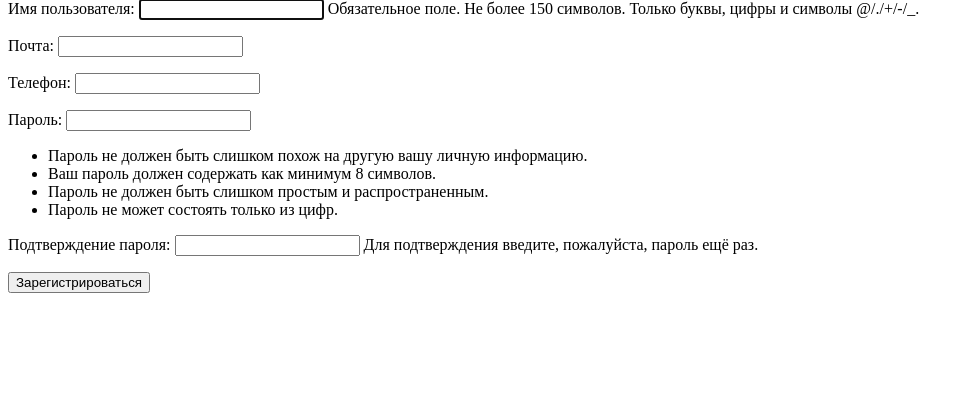
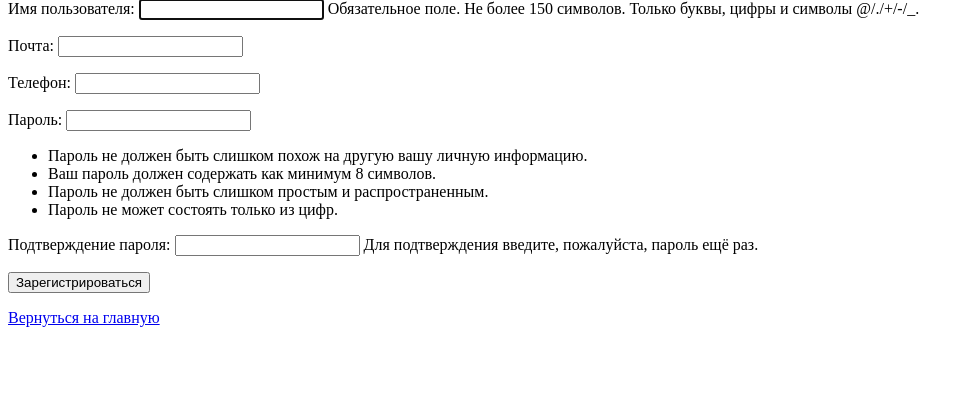
Before and after one commit to PAST666/MailPulse, a Django app: page /users/register/ in a window 1280 px wide. Shown: the part 68-474 px from the top of the page, without its empty margins (0-974 px from the left). Run offline with Django 5.2, Linux system fonts and the light colour scheme.

Commit message:
ссылка "Возврат на главную" login.html registerhtml

```diff
--- a/templates/users/login.html
+++ b/templates/users/login.html
@@ -19,5 +19,8 @@
             </section>
         </div>
     </div>
+    <div class="text-center">
+        <p><a href="{% url 'main' %}">Вернуться на главную</a></p>
+    </div>
 </body>
 </html>
--- a/templates/users/register.html
+++ b/templates/users/register.html
@@ -21,5 +21,8 @@
             </section>
         </div>
     </div>
+    <div class="text-center">
+        <p><a href="{% url 'main' %}">Вернуться на главную</a></p>
+    </div>
 </body>
 </html>
```
